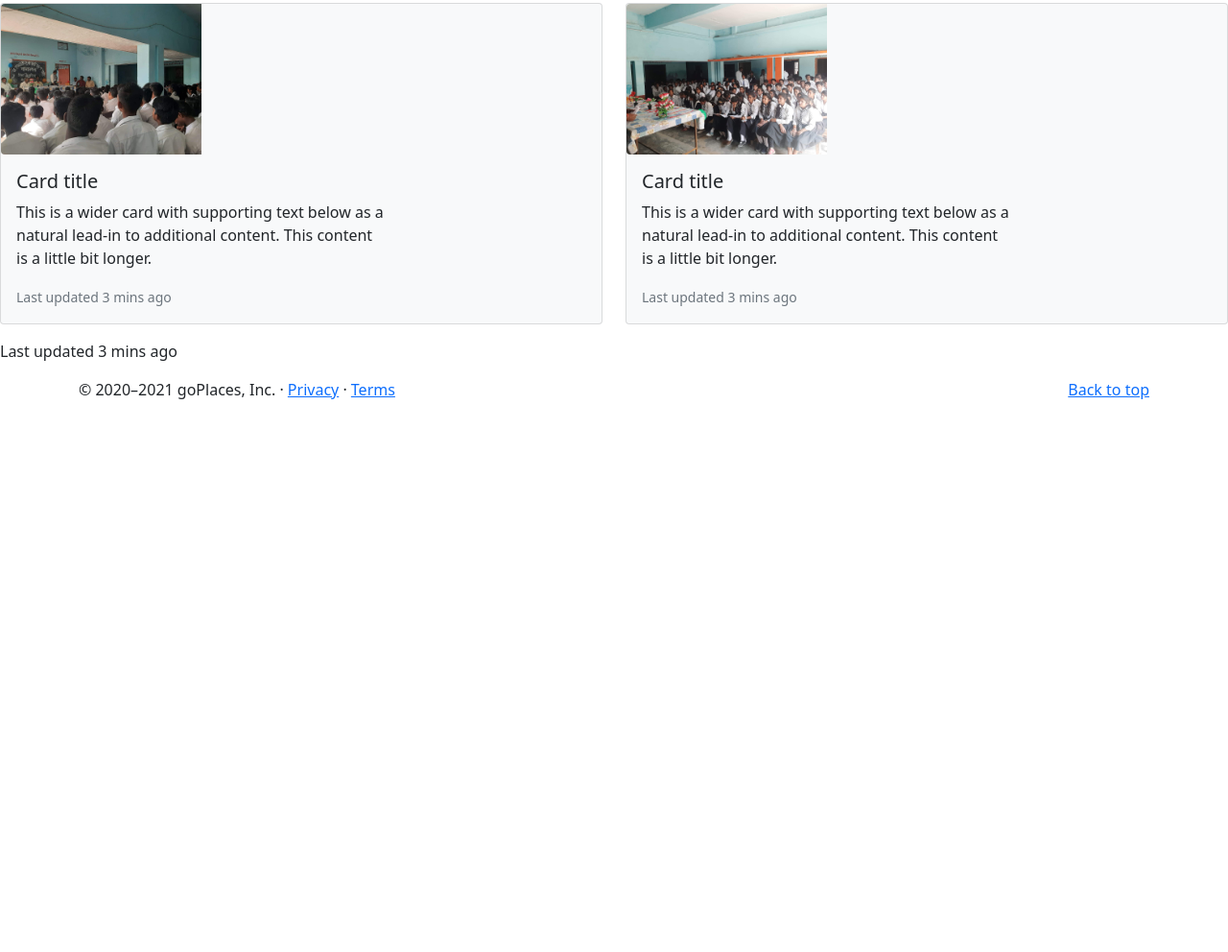
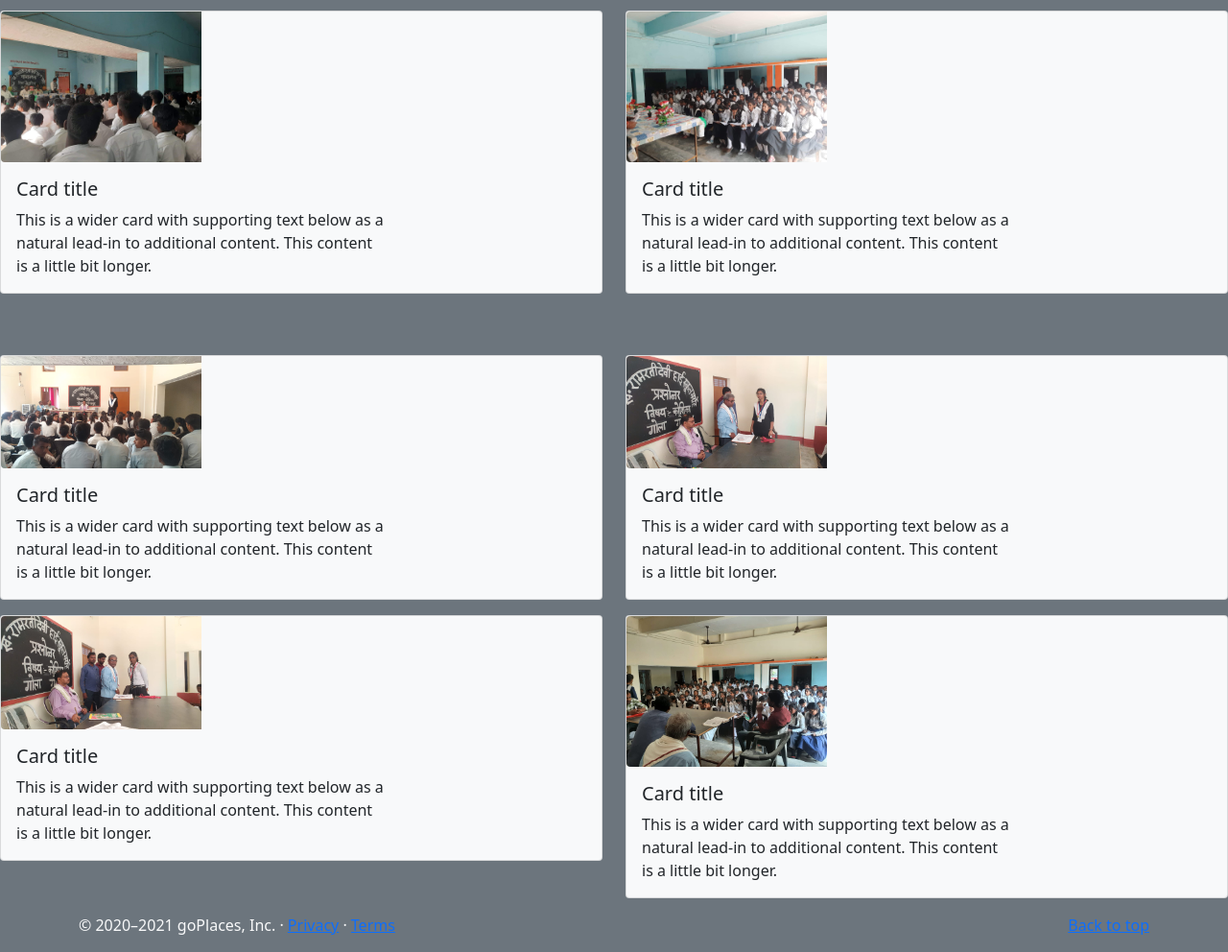
Before and after one commit to Archit075/Ramrati_devi_high_school, a plain HTML site: page class.html in a window 1280 px wide. Shown: the part 451-1443 px from the top of the page at 96% size. Before the commit the page ends 885 px from the top, so only its background shows below. Drawn offline with nearby package versions, Linux system fonts and the light colour scheme.

Commit message:
Update class.html

```diff
--- a/class.html
+++ b/class.html
@@ -14,7 +14,7 @@
         <link rel="icon" href="icons/favicon.ico">
     </head>
 
-<body>
+<body class="bg-secondary">
     <nav class="navbar navbar-expand-lg navbar-dark bg-dark">
         <div class="container-fluid">
             <a class="navbar-brand" href="index.html">रामरती देवी हाई स्कूल भर्रोह, गोला-गोरखपुर</a>
@@ -35,7 +35,9 @@
             </div>
         </div>
     </nav>
-            <div class="row">
+
+
+    <div class="row mt-5">
         <div class="col-sm-6">
             <div class="card text-dark bg-light mb-3" style="max-width: 42em;">
                 <div class="col-md-4">
@@ -46,7 +48,7 @@
                         <h5 class="card-title">Classroom</h5>
                         <p class="card-text">This is a wider card with supporting text below as a natural lead-in to
                             additional content. This content is a little bit longer.</p>
-                                <p class="card-text"><small class="text-muted">Last updated 3 mins ago</small></p>
+
                     </div>
                 </div>
             </div>
@@ -61,7 +63,7 @@
                         <h5 class="card-title">Card title</h5>
                         <p class="card-text">This is a wider card with supporting text below as a natural lead-in to
                             additional content. This content is a little bit longer.</p>
-                                <p class="card-text"><small class="text-muted">Last updated 3 mins ago</small></p>
+
                     </div>
                 </div>
             </div>
@@ -80,7 +82,7 @@
                         <h5 class="card-title">Card title</h5>
                         <p class="card-text">This is a wider card with supporting text below as a natural lead-in to
                             additional content. This content is a little bit longer.</p>
-                                <p class="card-text"><small class="text-muted">Last updated 3 mins ago</small></p>
+
                     </div>
                 </div>
             </div>
@@ -95,15 +97,76 @@
                         <h5 class="card-title">Card title</h5>
                         <p class="card-text">This is a wider card with supporting text below as a natural lead-in to
                             additional content. This content is a little bit longer.</p>
-                                <p class="card-text"><small class="text-muted">Last updated 3 mins ago</small></p>
+
                     </div>
                 </div>
             </div>
         </div>
     </div>
+    <br><br>
 
+    <div class="row">
+        <div class="col-sm-6">
+            <div class="card text-dark bg-light mb-3" style="max-width: 42em;">
+                <div class="col-md-4">
+                    <img src="images/class/class 1.jpg" class="img-fluid rounded-start" alt="...">
+                </div>
+                <div class="col-md-8">
+                    <div class="card-body">
+                        <h5 class="card-title">Card title</h5>
+                        <p class="card-text">This is a wider card with supporting text below as a natural lead-in to
+                            additional content. This content is a little bit longer.</p>
 
-            <p class="card-text">Last updated 3 mins ago</p>
+                    </div>
+                </div>
+            </div>
+        </div>
+        <div class="col-sm-6">
+            <div class="card text-dark bg-light mb-3" style="max-width: 42em;">
+                <div class="col-md-4">
+                    <img src="images/class/class 2.jpg" class="img-fluid rounded-start" alt="...">
+                </div>
+                <div class="col-md-8">
+                    <div class="card-body">
+                        <h5 class="card-title">Card title</h5>
+                        <p class="card-text">This is a wider card with supporting text below as a natural lead-in to
+                            additional content. This content is a little bit longer.</p>
+
+                    </div>
+                </div>
+            </div>
+        </div>
+    </div>
+    <div class="row">
+        <div class="col-sm-6">
+            <div class="card text-dark bg-light mb-3" style="max-width: 42em;">
+                <div class="col-md-4">
+                    <img src="images/class/class 3.jpg" class="img-fluid rounded-start" alt="...">
+                </div>
+                <div class="col-md-8">
+                    <div class="card-body">
+                        <h5 class="card-title">Card title</h5>
+                        <p class="card-text">This is a wider card with supporting text below as a natural lead-in to
+                            additional content. This content is a little bit longer.</p>
+
+                    </div>
+                </div>
+            </div>
+        </div>
+        <div class="col-sm-6">
+            <div class="card text-dark bg-light mb-3" style="max-width: 42em;">
+                <div class="col-md-4">
+                    <img src="images/class/class 4.jpg" class="img-fluid rounded-start" alt="...">
+                </div>
+                <div class="col-md-8">
+                    <div class="card-body">
+                        <h5 class="card-title">Card title</h5>
+                        <p class="card-text">This is a wider card with supporting text below as a natural lead-in to
+                            additional content. This content is a little bit longer.</p>
+
+                    </div>
+                </div>
+            </div>
         </div>
     </div>
 
@@ -113,7 +176,7 @@
 
     <footer class="container my-10">
         <p class="float-end"><a href="#">Back to top</a></p>
-        <p>© 2020–2021 goPlaces, Inc. · <a href="#">Privacy</a> · <a href="#">Terms</a></p>
+        <p class="text-light">© 2020–2021 goPlaces, Inc. · <a href="#">Privacy</a> · <a href="#">Terms</a></p>
     </footer>
 
     <!-- Optional JavaScript; choose one of the two! -->
```
Lines whose indentation alone changed are shown as unchanged.
